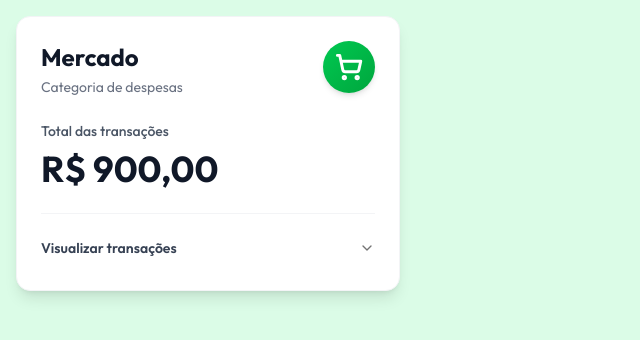
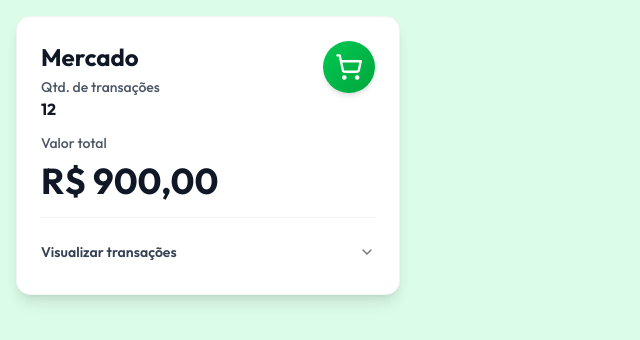
Before and after one commit to cyronp/MeAjudAI, a Next.js app: page /dashboard in a window 1280 px wide. Shown: the top 340 px of the page, without its empty margins (0-640 px from the left). Built offline with nearby package versions, Linux system fonts and the light colour scheme.

Commit message:
fix: adjust layout and text in DashCard component for improved clarity

```diff
--- a/src/components/card.tsx
+++ b/src/components/card.tsx
@@ -9,20 +9,23 @@ import {
 export default function DashCard() {
   return (
     <div className="w-96 bg-white rounded-xl shadow-lg border border-gray-100 p-6 hover:shadow-xl transition-shadow duration-300">
-      <div className="flex justify-between items-start mb-6">
+      <div className="flex justify-between items-start mb-3">
         <div>
           <h1 className="text-2xl font-bold text-gray-900 mb-1">Mercado</h1>
-          <p className="text-sm text-gray-500">Categoria de despesas</p>
+          <h2 className="text-sm font-medium text-gray-600">
+            Qtd. de transações
+          </h2>
+          <div className="flex items-baseline gap-2">
+            <p className="text-base font-bold text-gray-900">12</p>
+          </div>
         </div>
         <div className="bg-gradient-to-br from-green-500 to-green-600 rounded-full p-3 shadow-md flex items-center justify-center">
-          <ShoppingCart className="text-white" size={28} strokeWidth={2.5} />
+          <ShoppingCart className="text-white" size={28} strokeWidth={2} />
         </div>
       </div>
 
-      <div className="mb-6">
-        <h2 className="text-sm font-medium text-gray-600 mb-2">
-          Total das transações
-        </h2>
+      <div className="mb-4">
+        <h2 className="text-sm font-medium text-gray-600 mb-2">Valor total</h2>
         <div className="flex items-baseline gap-2">
           <p className="text-4xl font-bold text-gray-900">R$ 900,00</p>
         </div>
```
